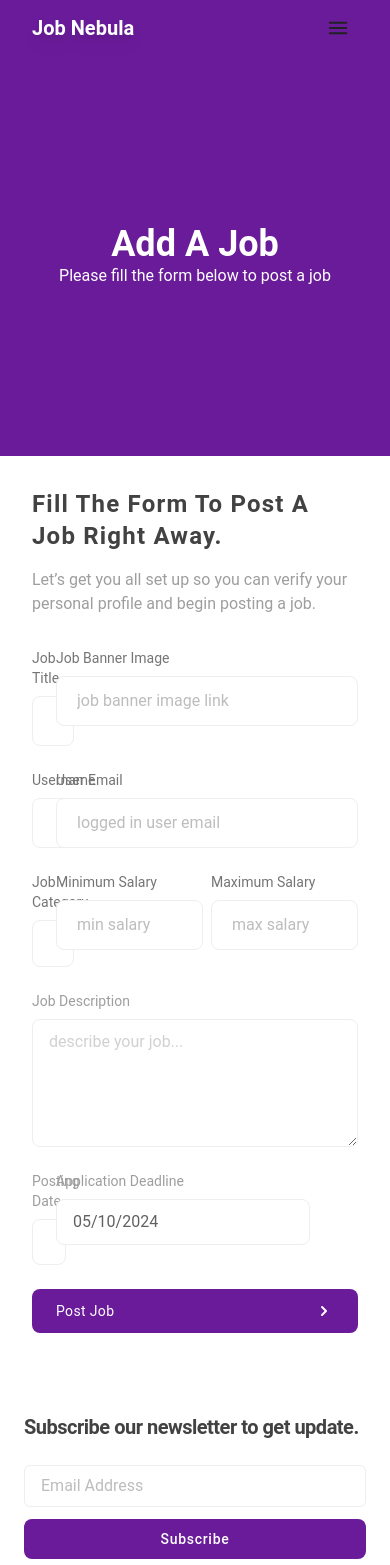
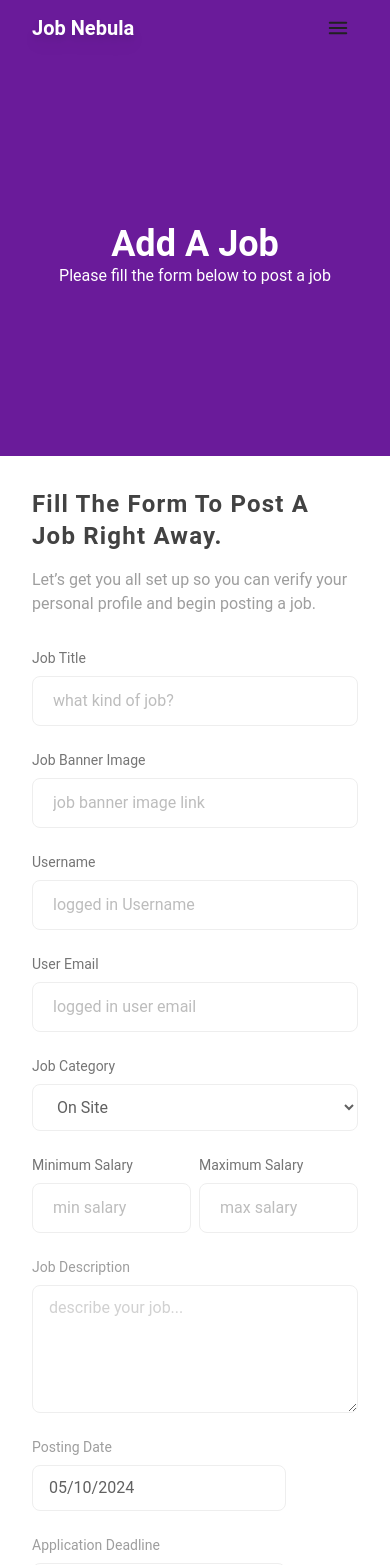
Before and after one commit to DeepsEffect/job-nebula, a React (Vite) app: page /addAJob in a window 390 px wide. Shown: the top 1565 px of the page. Built offline with nearby package versions, Linux system fonts and the light colour scheme; no server answers.

Commit message:
form styles

```diff
--- a/src/pages/AddJob/AddJob.jsx
+++ b/src/pages/AddJob/AddJob.jsx
@@ -178,7 +178,7 @@ const AddJob = () => {
               </section>
 
               {/* job description */}
-              <div className="col-span-2">
+              <div className="lg:col-span-2">
                 <label className="block text-sm text-gray-500 dark:text-gray-300">
                   Job Description
                 </label>
@@ -215,9 +215,9 @@ const AddJob = () => {
               {/* post job */}
               <button
                 type="submit"
-                className="flex items-center col-span-2 justify-between w-full px-6 py-3 text-sm tracking-wide text-white capitalize transition-colors duration-300 transform bg-primary rounded-lg hover:bg-secondary focus:outline-none focus:ring focus:ring-primary focus:ring-opacity-50"
+                className="flex items-center font-bold lg:col-span-2 justify-between w-full px-6 py-3 text-sm tracking-wide text-white uppercase transition-colors duration-300 transform bg-primary rounded-lg hover:bg-secondary focus:outline-none focus:ring focus:ring-primary focus:ring-opacity-50"
               >
-                <span>Post Job </span>
+                <span className=" mx-auto">Post Job</span>
                 <svg
                   xmlns="http://www.w3.org/2000/svg"
                   className="w-5 h-5 rtl:-scale-x-100"
```
